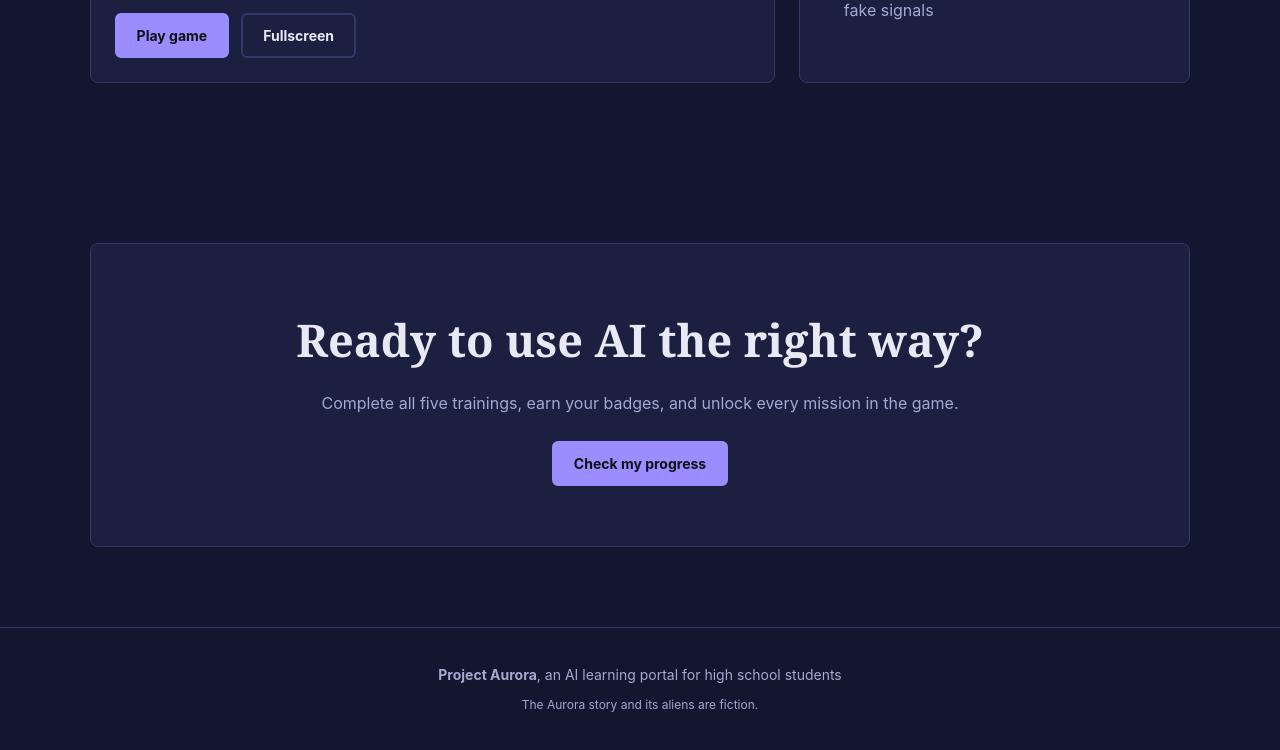
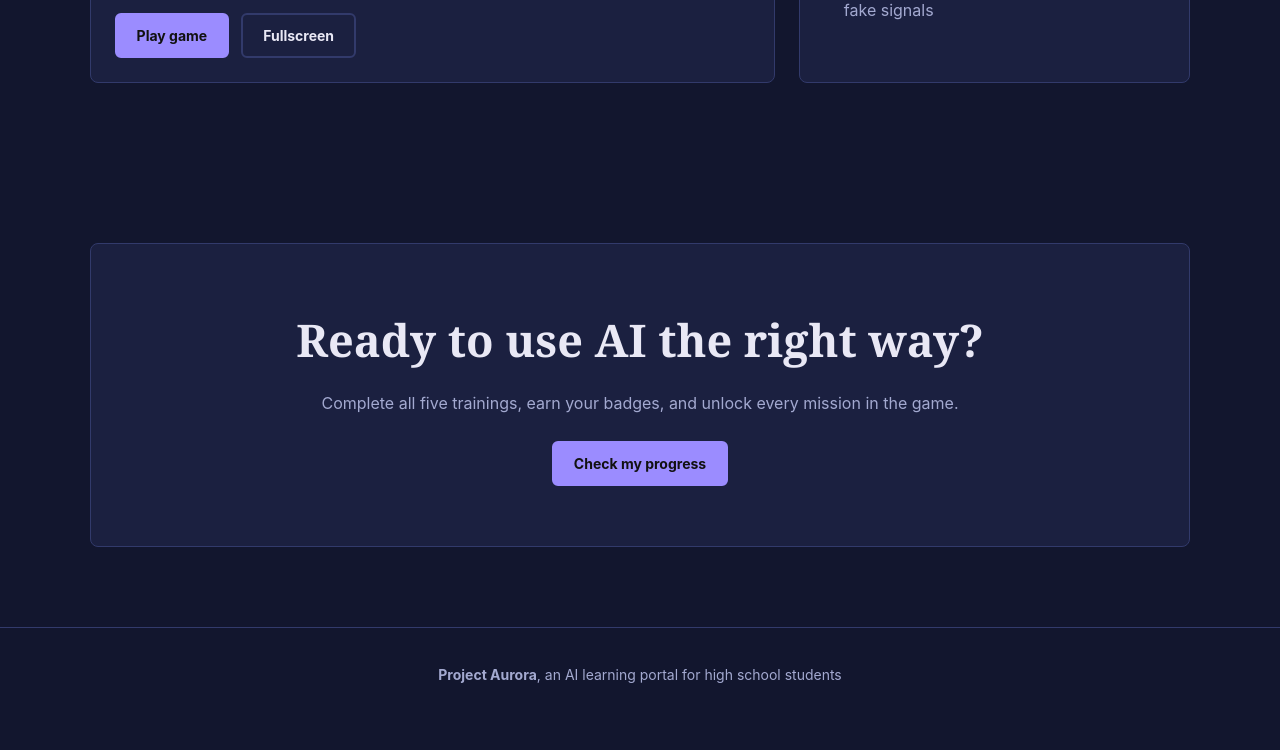
Before and after one commit to WebmasterMCTSA/AI-Learning-Tool, a plain HTML site: page index.html in a window 1280 px wide. Shown: the part 4406-5156 px from the top of the page. After the commit the page ends 5129 px from the top, so only its background shows below. Drawn offline with Linux system fonts and the light colour scheme.

```diff
--- a/index.html
+++ b/index.html
@@ -294,7 +294,6 @@ section{padding:60px 5%}
 
 <footer>
   <p><strong>Project Aurora</strong>, an AI learning portal for high school students</p>
-  <p style="margin-top:8px;font-size:12px">The Aurora story and its aliens are fiction.</p>
 </footer>
 
 <script>
```
